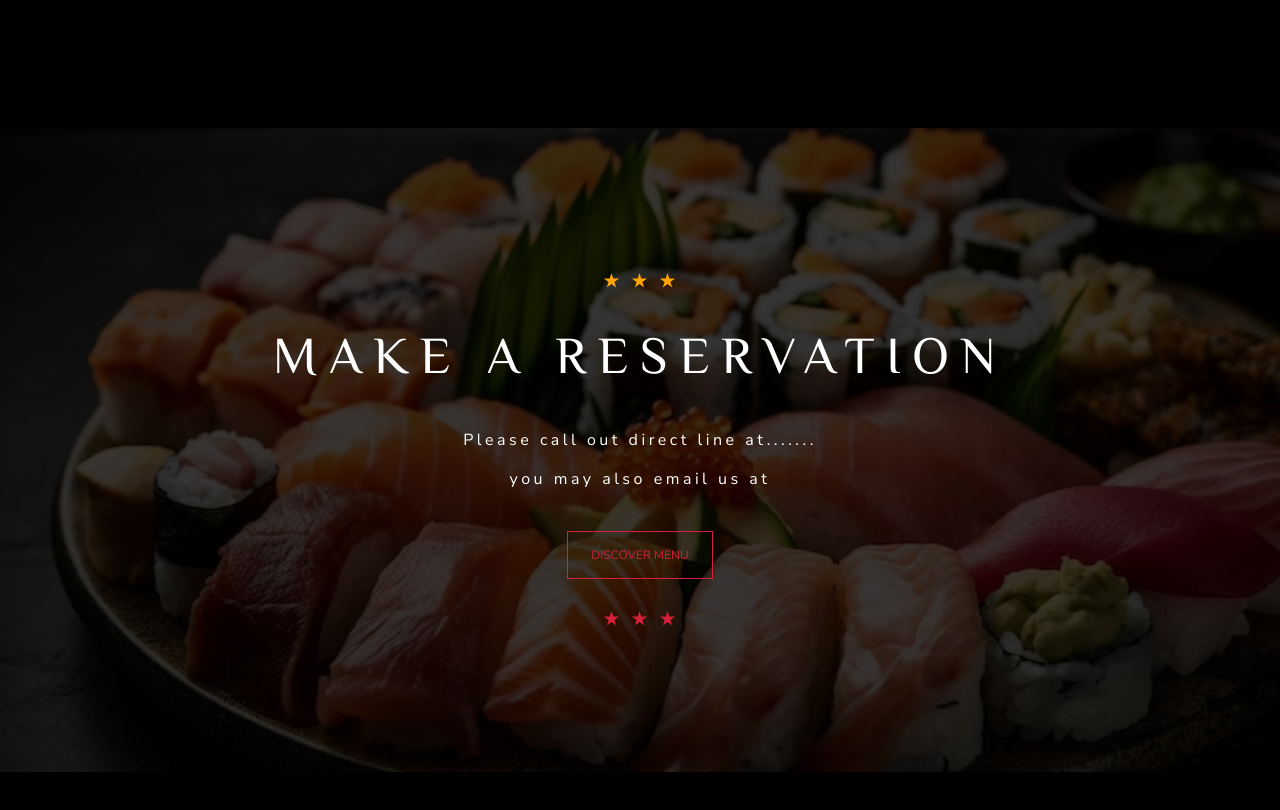
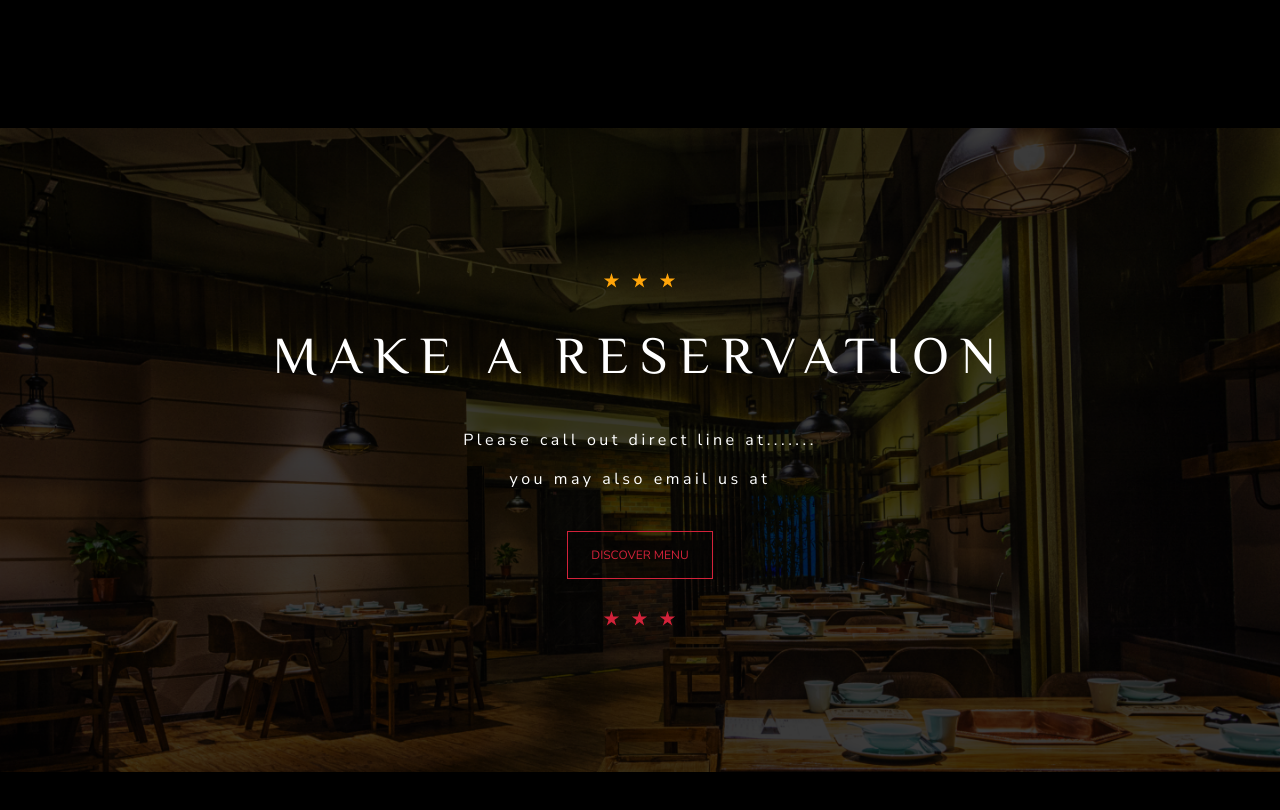
Before and after one commit to projectlac/german-restaurant, a Next.js app: page / in a window 1280 px wide. Shown: the part 3360-4170 px from the top of the page. Built offline with nearby package versions, Linux system fonts and the light colour scheme.

Commit message:
change web

```diff
--- a/styles/Home.module.scss
+++ b/styles/Home.module.scss
@@ -294,7 +294,7 @@
 
 .footer {
   height: 644px;
-  background: url("../assets/images/giday.png");
+  background: url("../assets/images/restaurant-interior1.png");
   background-size: cover;
   background-repeat: no-repeat;
   width: 100vw;
```
